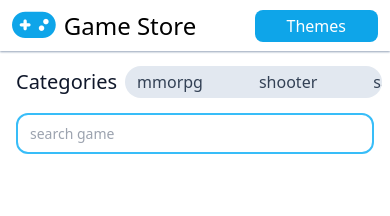
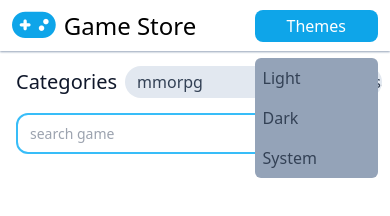
Before and after one commit to MostafaYahya773/game-store, a website with bundled scripts: page app/index.html in a window 390 px wide. Both pictures are taken after a click on the element "Themes". Built offline with nearby package versions, Linux system fonts and the light colour scheme; no server answers; a web font is replaced by a local one.

Commit message:
add new game store project

```diff
--- a/app/index.html
+++ b/app/index.html
@@ -57,7 +57,7 @@
                 </h2>
                 <div
                   id="them_bg"
-                  class="hidden absolute top-12 z-30 bg-slate-400 w-full rounded-md"
+                  class="hidden absolute top-12 z-[100] bg-slate-400 w-full rounded-md"
                 >
                   <p
                     class="changeThemes p-2 font-medium text-slate-700 cursor-pointer hover:bg-slate-50"
--- a/app/javascript/category.js
+++ b/app/javascript/category.js
@@ -125,7 +125,7 @@ export const clickAnmation = () => {
 // show thems
 export const thembtn = () => {
   themebtn.addEventListener('click', () => {
-    themBg.classList.toggle('sm:block');
+    themBg.classList.toggle('hidden');
   });
 };
 
```
Also changed, not shown: app/src/dist/output.css.
